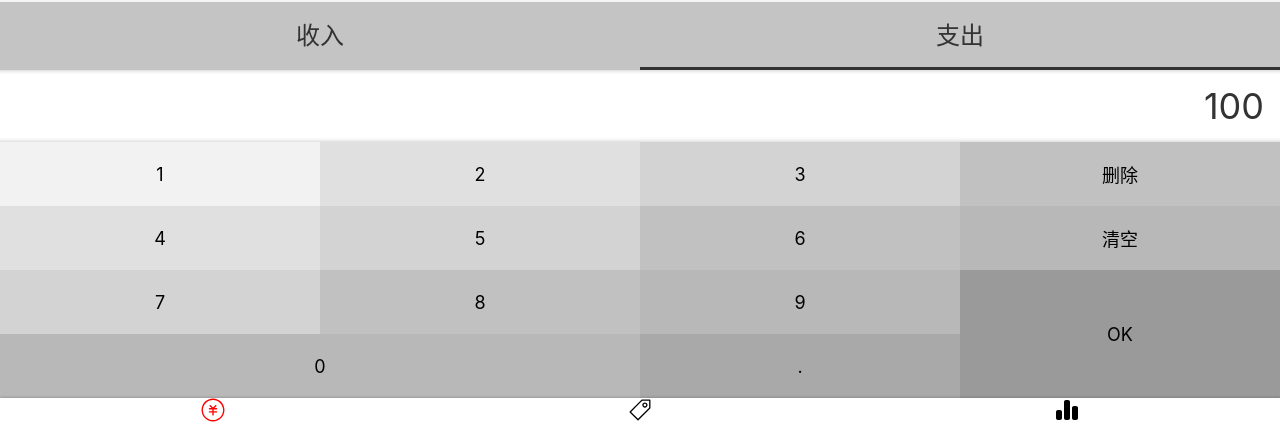
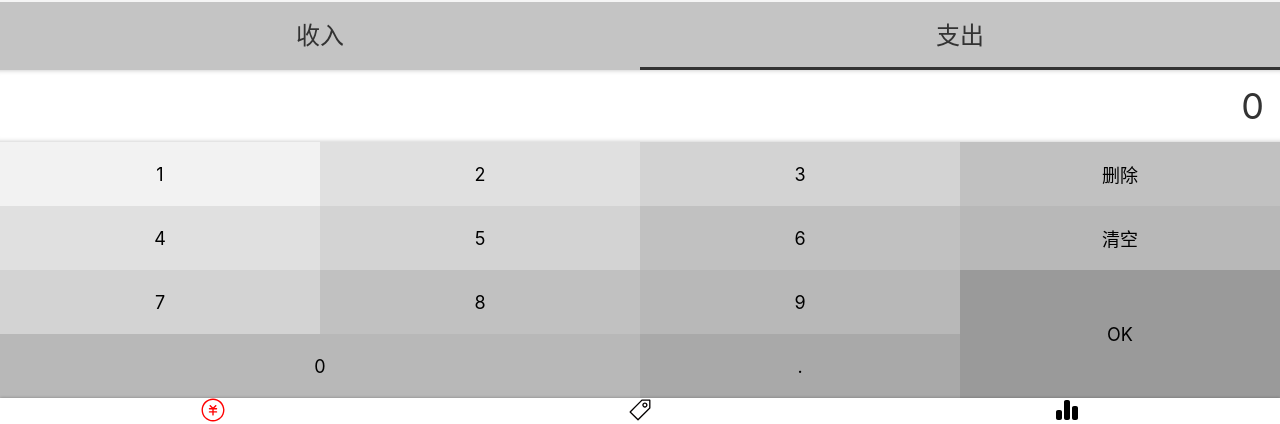
Before and after one commit to clang1996/react-test, a React app: page /#/money in a window 1280 px wide. Shown: the part 354-778 px from the top of the page. Built offline with nearby package versions, Linux system fonts and the light colour scheme.

Commit message:
NumberPadSection wip

```diff
--- a/src/views/Money.tsx
+++ b/src/views/Money.tsx
@@ -17,25 +17,8 @@ function Money() {
       <TagsSection/>
       <NoteSection/>
       <TypeSection/>
-      <NumberPadSection>
-        <div className="output">100</div>
-        <div className="pad">
-          <button>1</button>
-          <button>2</button>
-          <button>3</button>
-          <button className="delete">删除</button>
-          <button>4</button>
-          <button>5</button>
-          <button>6</button>
-          <button className="clear clearfix">清空</button>
-          <button>7</button>
-          <button>8</button>
-          <button>9</button>
-          <button className="ok">OK</button>
-          <button className="zero">0</button>
-          <button className="dot">.</button>
-        </div>
-      </NumberPadSection>
+      <NumberPadSection/>
+
     </MyLayout>
   );
 }
--- a/src/views/Money/NumberPadSection.tsx
+++ b/src/views/Money/NumberPadSection.tsx
@@ -1,6 +1,7 @@
 import styled from 'styled-components';
+import React, {useState} from 'react';
 
-const NumberPadSection = styled.section`
+const Wrapper = styled.section`
      display: flex;
      flex-direction: column;
       > .output {
@@ -36,4 +37,48 @@ const NumberPadSection = styled.section`
          }
       }
 `
+const NumberPadSection:React.FC = ()=>{
+  const [output, setOutput]=useState('0')
+  const onClickButtonWrapper=(e:React.MouseEvent)=>{
+    const text = (e.target as HTMLButtonElement ).textContent
+    if(text===null){return}
+    switch (text) {
+      case '0-9':
+        console.log(text);
+        break
+      case '删除':
+        console.log('删除');
+        break
+      case '.':
+        console.log('.');
+        break
+      case 'OK':
+        console.log('ok');
+        break
+      case '清空':
+        console.log('清空');
+    }
+  }
+  return (
+    <Wrapper>
+      <div className="output">{output}</div>
+      <div className="pad" onClick={onClickButtonWrapper}>
+        <button>1</button>
+        <button>2</button>
+        <button>3</button>
+        <button className="delete">删除</button>
+        <button>4</button>
+        <button>5</button>
+        <button>6</button>
+        <button className="clear clearfix">清空</button>
+        <button>7</button>
+        <button>8</button>
+        <button>9</button>
+        <button className="ok">OK</button>
+        <button className="zero">0</button>
+        <button className="dot">.</button>
+      </div>
+    </Wrapper>
+  )
+}
 export {NumberPadSection}
```
